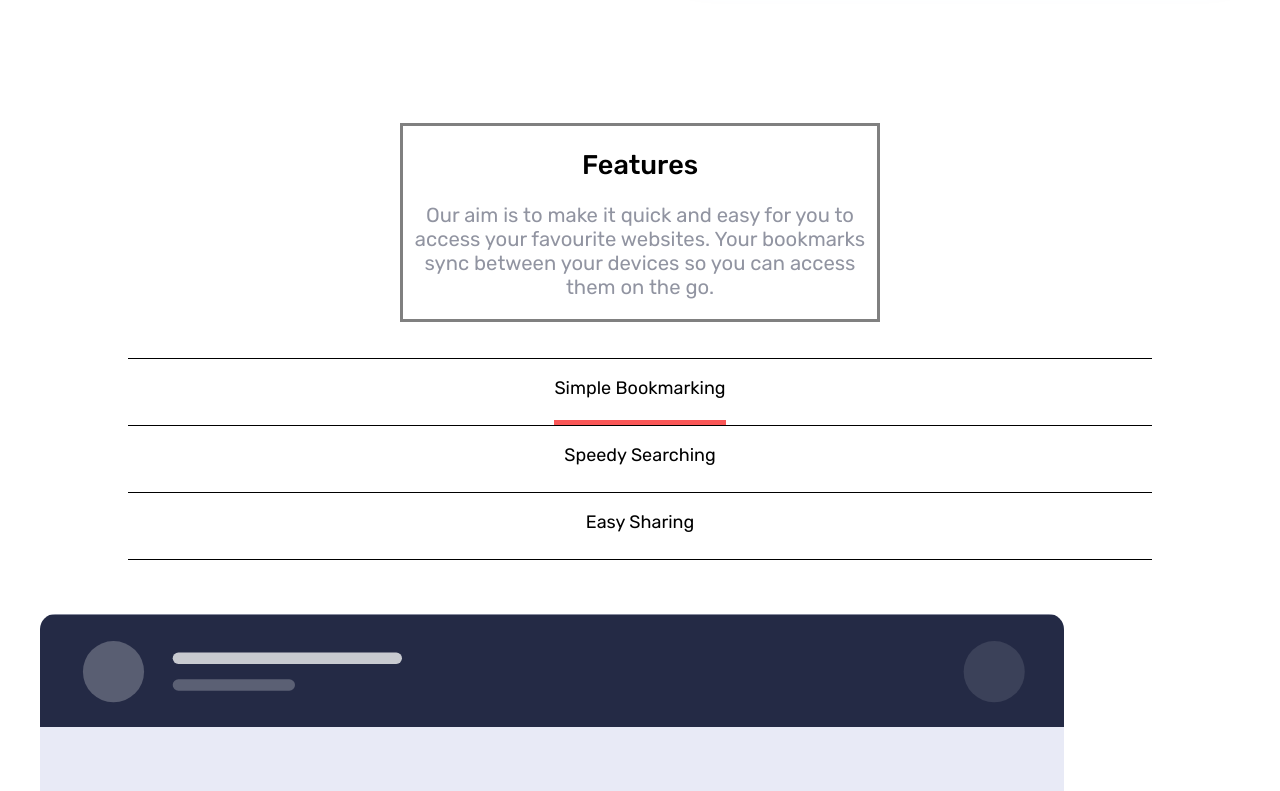
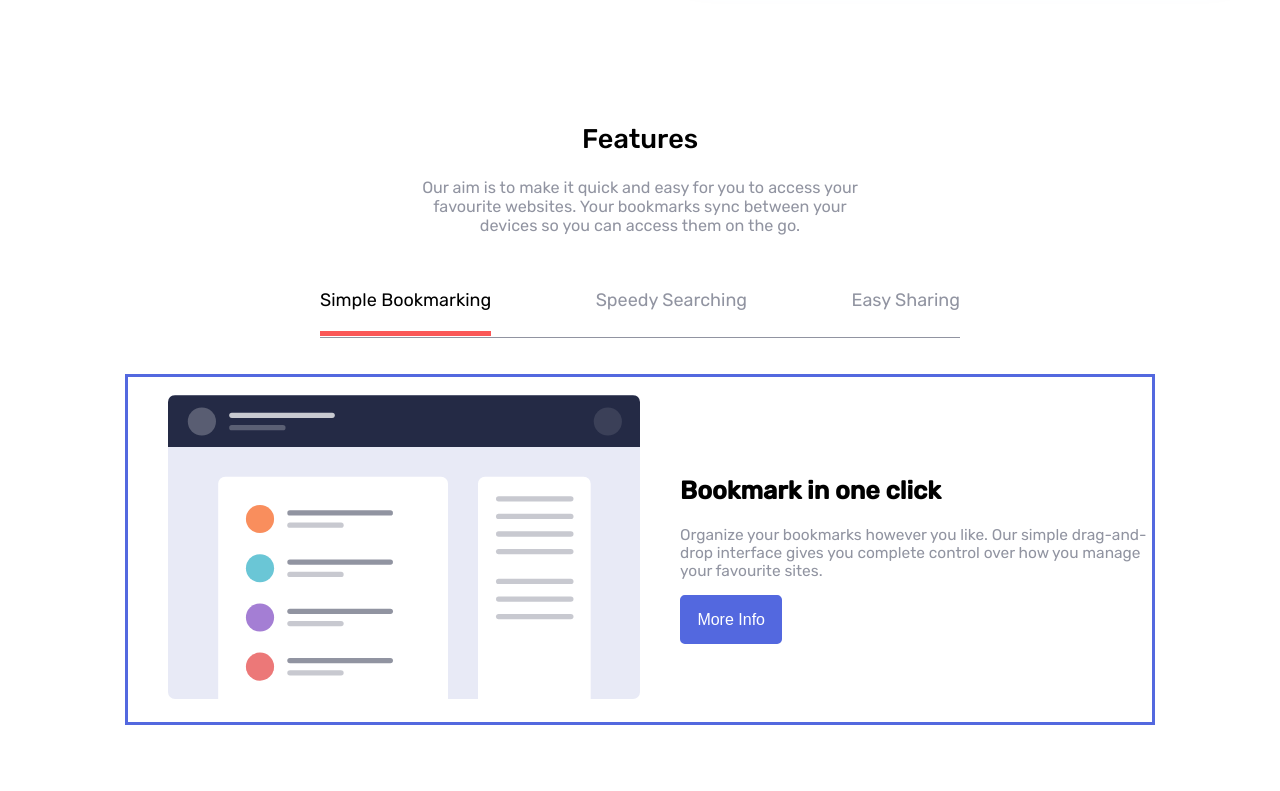
Before and after one commit to macluiggy/bookmark-langing-frontend-mentor, a React (Create React App) app: page / in a window 1280 px wide. Shown: the part 600-1391 px from the top of the page. Built offline with nearby package versions, Linux system fonts and the light colour scheme; the HTML template or start-up script is replaced by a standard one.

Commit message:
main section 2 finished

```diff
--- a/src/components/css/main.css
+++ b/src/components/css/main.css
@@ -2,7 +2,6 @@ main {
   margin-top: 5em;
 }
 main .main_section1 {
-  border: solid gray;
   width: 90%;
   margin: auto;
 }
@@ -10,7 +9,7 @@ main .main_section1 h2 {
   font-weight: 500;
 }
 main .main_section1 p {
-  font-size: 1.125em;
+  font-size: 0.8605556em;
   color: var(--grayish_blue);
 }
 @media screen and (min-width: 900px) {
@@ -30,8 +29,12 @@ main .main_section2 ul li {
   display: list-item;
   border-style: solid;
   border-width: 1px 0 0 0;
+  border-color: var(--grayish_blue);
   position: relative;
   cursor: default;
+}
+main .main_section2 ul li span {
+  color: var(--grayish_blue);
 }
 main .main_section2 ul li .active {
   height: 120px;
@@ -39,6 +42,7 @@ main .main_section2 ul li .active {
   position: relative;
   z-index: 1;
   padding-bottom: 1.15em;
+  color: black;
 }
 main .main_section2 ul li:last-child {
   border-width: 1px 0 1px 0;
@@ -63,6 +67,7 @@ main .main_section2 .card_container .card_description h2 {
 }
 main .main_section2 .card_container .card_description p {
   font-size: 0.8605556em;
+  color: var(--grayish_blue);
 }
 main .main_section2 .card_container .card_description button {
   background-color: var(--soft_blue);
@@ -76,6 +81,35 @@ main .main_section2 .card_container .card_description button {
 main .main_section2 .card_container .card_description button:hover {
   background-color: white;
   color: var(--soft_blue);
+  cursor: pointer;
+}
+
+@media screen and (min-width: 900px) {
+  .main_section1 p {
+    font-size: 0.9em !important;
+  }
+
+  .main_section2 ul {
+    display: flex;
+    justify-content: space-between;
+    border-bottom: solid 1px var(--grayish_blue);
+    width: 50% !important;
+  }
+  .main_section2 ul li {
+    padding: 1em;
+    border: none !important;
+  }
+
+  .main_section2 .card_container {
+    flex-direction: row !important;
+    margin-bottom: 7em !important;
+    border: solid var(--soft_blue);
+    width: 80%;
+    margin: auto;
+  }
+  .main_section2 .card_container .card_description {
+    text-align: left;
+  }
 }
 
 /*# sourceMappingURL=main.css.map */
--- a/src/components/sass/main.scss
+++ b/src/components/sass/main.scss
@@ -2,14 +2,14 @@
 main {
 	margin-top: 5em;
 	.main_section1 {
-		@include border(gray);
+		//@include border(gray);
 		width: 90%;
 		margin: auto;
 		h2 {
 			font-weight: 500;
 		}
 		p {
-			font-size: 1.125em;
+			font-size: 0.8605556em;
 			color: var(--grayish_blue);
 		}
 		@media screen and (min-width: 900px) {
@@ -28,14 +28,19 @@ main {
 				display: list-item;
 				border-style: solid;
 				border-width: 1px 0 0 0;
+				border-color: var(--grayish_blue);
 				position: relative;
 				cursor: default;
+				span {
+					color: var(--grayish_blue);
+				}
 				.active {
 					height: 120px;
 					border-bottom: solid var(--soft_red) 5px;
 					position: relative;
 					z-index: 1;
 					padding-bottom: 1.15em;
+					color: black;
 				}
 			}
 			li:last-child {
@@ -61,6 +66,7 @@ main {
 				}
 				p {
 					font-size: 0.8605556em;
+					color: var(--grayish_blue);
 				}
 				button {
 					background-color: var(--soft_blue);
@@ -74,8 +80,43 @@ main {
 				button:hover {
 					background-color: white;
 					color: var(--soft_blue);
+					cursor: pointer;
 				}
 			}
 		}
 	}
 }
+
+@media screen and (min-width:900px) {
+	.main_section1 {
+		p {
+			font-size: 0.9em !important;
+		}
+	}
+	.main_section2 {
+		ul {
+			display: flex;
+			justify-content:space-between;
+			//@include border(red);
+			border-bottom: solid 1px var(--grayish_blue);
+			width: 50% !important;
+			li {
+				padding: 1em;
+				border: none !important;
+			}
+		}
+	}
+	.main_section2 {
+		.card_container {
+			flex-direction: row !important;
+			margin-bottom: 7em !important;
+			@include border(var(--soft_blue));
+			width: 80%;
+			margin: auto;
+
+			.card_description {
+				text-align: left;
+			}
+		}
+	}
+}
```
Also changed, not shown: 1 other file (tests, documents, lock files or other folders).
